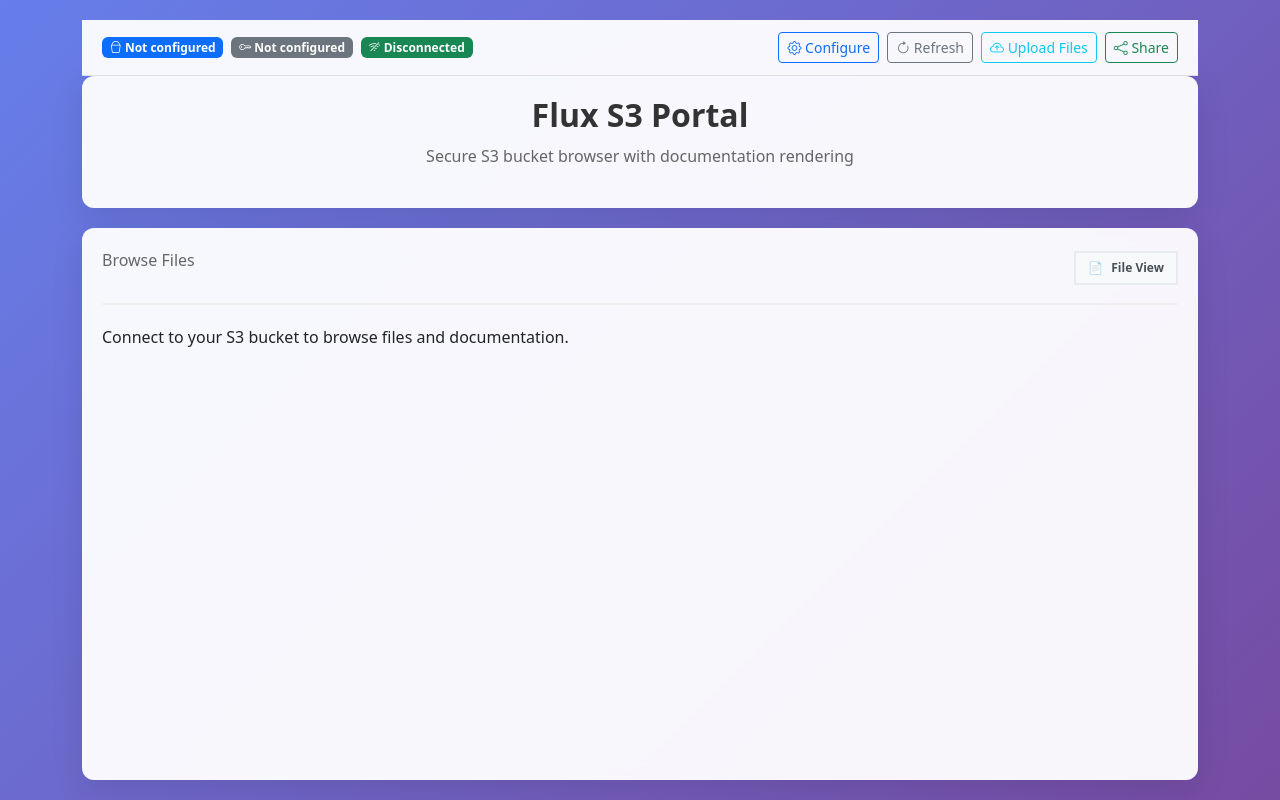
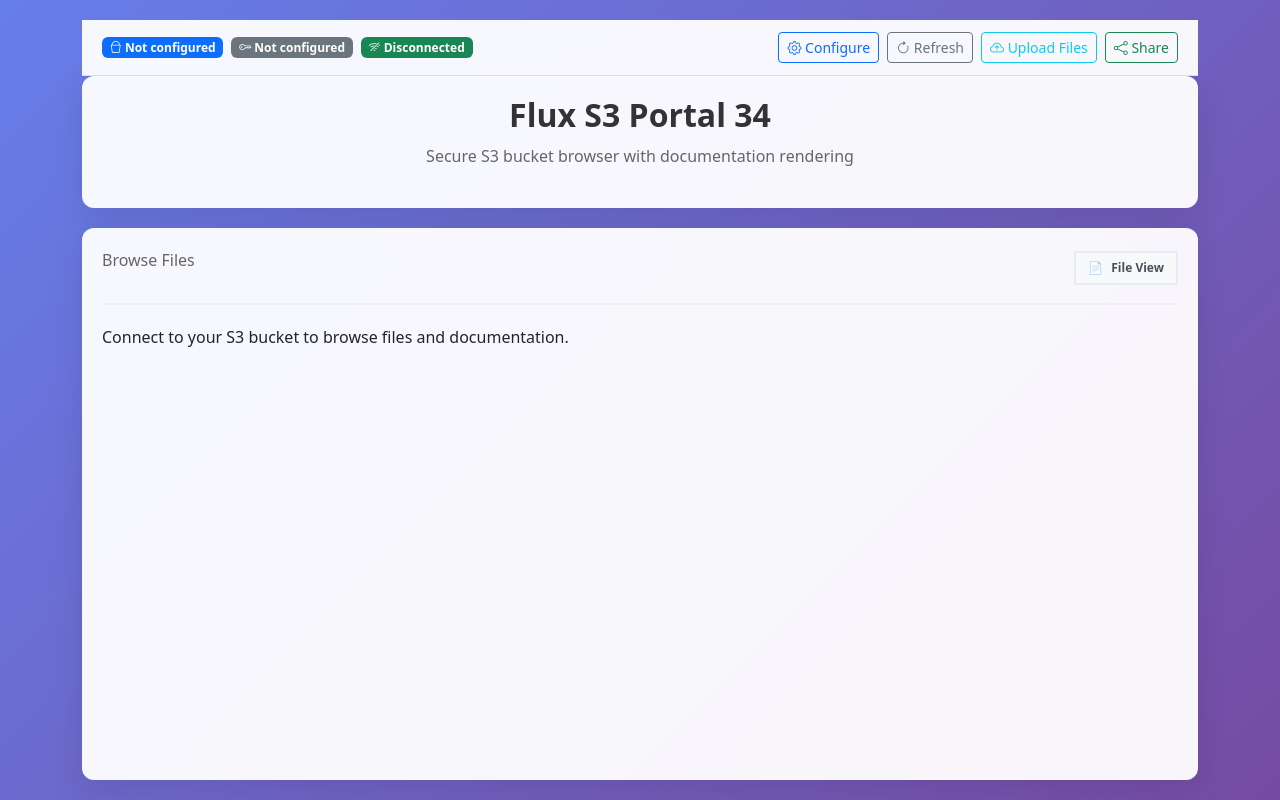
Before and after one commit to scottdunnflux/FluxS3Portal, a plain HTML site: page docs/index.html in a window 1280 px wide. Drawn offline with nearby package versions, Linux system fonts and the light colour scheme.

Commit message:
added v34

```diff
--- a/docs/index.html
+++ b/docs/index.html
@@ -592,7 +592,7 @@
         </div>
 
         <div class="header">
-            <h1 class="title">Flux S3 Portal</h1>
+            <h1 class="title">Flux S3 Portal 34</h1>
             <p class="subtitle">Secure S3 bucket browser with documentation rendering</p>
         </div>
 
```
